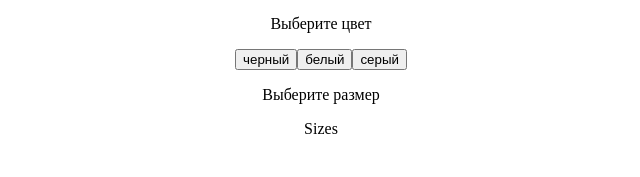
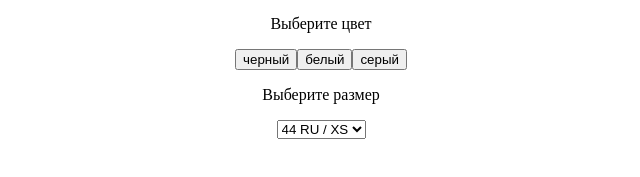
Before and after one commit to v154254/TestTask, a React (Vite) app: page /products/1 in a window 1280 px wide. Shown: the part 489-666 px from the top of the page, without its empty margins (319-959 px from the left). Built offline with nearby package versions, Linux system fonts and the light colour scheme.

Commit message:
feat: add basic size selector component

```diff
--- /dev/null
+++ b/src/components/SizeSelector/SizeSelector.tsx
@@ -0,0 +1,26 @@
+import { useState } from 'react';
+import { getSizes } from '../../services/api';
+import SizeType from '../../types/SizeType';
+
+function SizeSelector() {
+  const [sizes, setSizes] = useState<SizeType[]>();
+  getSizes().then(
+    (results) => {
+      setSizes(results);
+    },
+    (error) => {
+      console.error(error);
+    }
+  );
+  return (
+    <select>
+      {sizes?.map((size) => (
+        <option key={size.id}>
+          {size.number} RU / {size.label}
+        </option>
+      ))}
+    </select>
+  );
+}
+
+export default SizeSelector;
--- a/src/pages/ProductPage/ProductPage.tsx
+++ b/src/pages/ProductPage/ProductPage.tsx
@@ -3,6 +3,7 @@ import ProductType from '../../types/ProductType';
 import Slider from '../../components/Slider/Slider';
 import classes from './ProductPage.module.css';
 import { useState } from 'react';
+import SizeSelector from '../../components/SizeSelector/SizeSelector';
 
 function ProductPage() {
   const product = useLoaderData() as ProductType;
@@ -21,7 +22,7 @@ function ProductPage() {
       </div>
       <div>
         <p>Выберите размер</p>
-        Sizes
+        <SizeSelector />
       </div>
     </div>
   );
```
